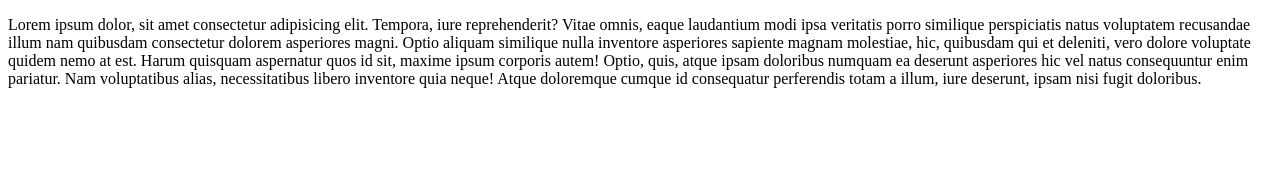
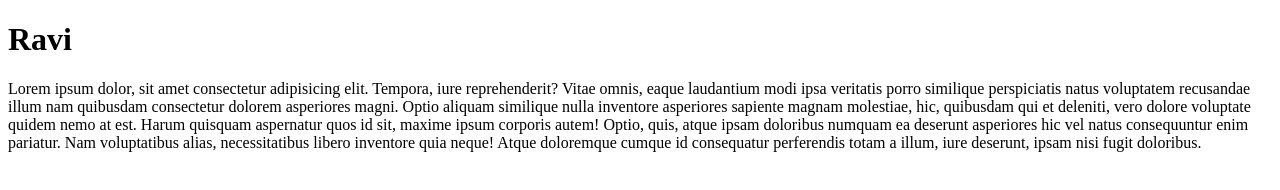
Before and after one commit to mrravikumar94705-svg/React-Learn, a plain HTML site: page xc/erfg/index.html in a window 1280 px wide. Drawn offline with Linux system fonts and the light colour scheme.

Commit message:
updated code

```diff
--- a/xc/erfg/index.html
+++ b/xc/erfg/index.html
@@ -6,6 +6,7 @@
     <title>Document</title>
 </head>
 <body>
+    <h1>Ravi</h1>
     <ulli></ulli>
     <ulli></ulli>
     <ulli></ulli>
```
Also changed, not shown: xc/erfg/style.css (added).
